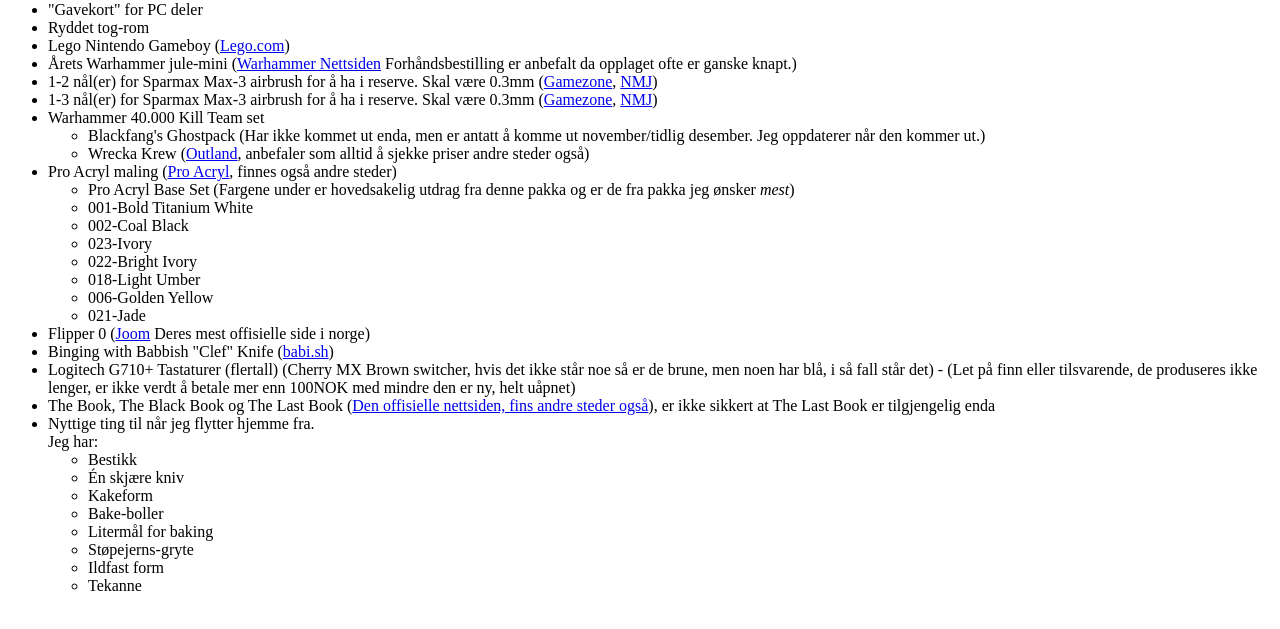
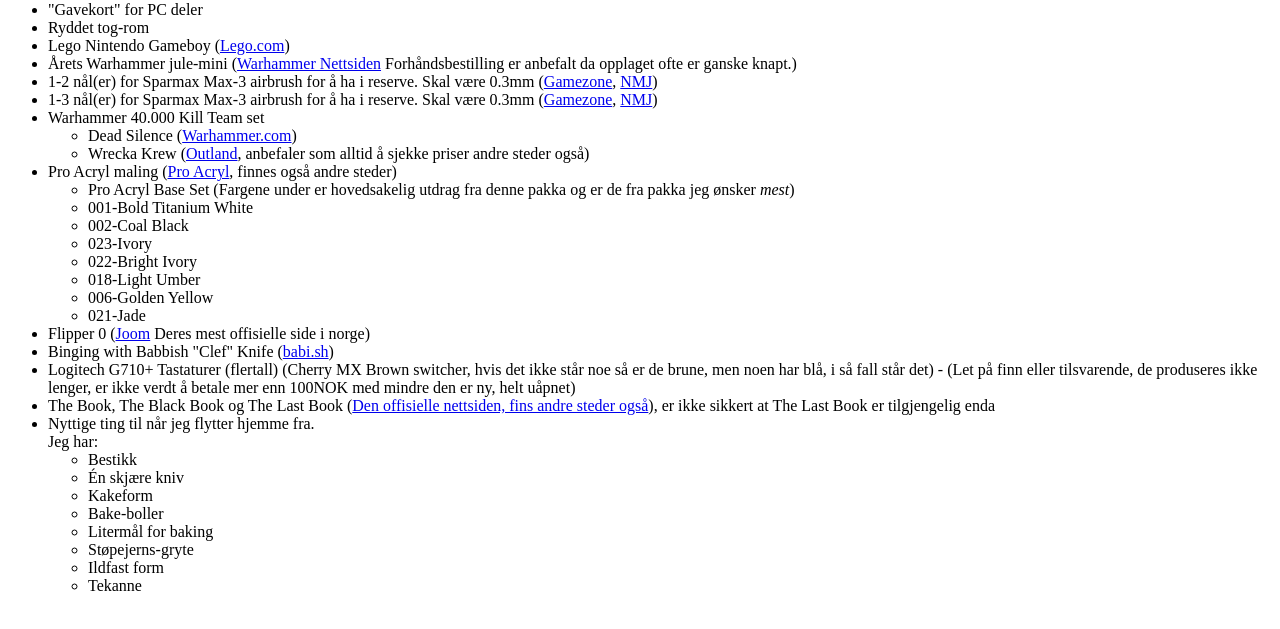
Before and after one commit to seedback/alexander-onskeliste, a plain HTML site: page index.html in a window 1280 px wide. Shown: the part 79-708 px from the top of the page. Drawn offline with Linux system fonts and the light colour scheme.

Commit message:
Update 2025.11.13

```diff
--- a/index.html
+++ b/index.html
@@ -31,7 +31,7 @@
       Warhammer 40.000 Kill Team set
       <ul>
         <li>
-          Blackfang's Ghostpack (Har ikke kommet ut enda, men er antatt å komme ut november/tidlig desember. Jeg oppdaterer når den kommer ut.)
+          Dead Silence (<a href="https://www.warhammer.com/en-GB/shop/kill-team-dead-silence-2025-eng?queryID=6d17ab8b374024744d777c0a1d2cee4f">Warhammer.com</a>)
         </li>
         <li>
           Wrecka Krew (<a href="https://www.outland.no/p-kill-team-wrecka-crew-warhammer-40000-kill-team-5011921225712?gad_source=1&gad_campaignid=22398310503&gbraid=0AAAAADhoZ_FZ_j_O7MiftjqAWsU-fZaZ5&gclid=Cj0KCQjwsPzHBhDCARIsALlWNG3Eci2IH0GdMlM5TdCCSAs_nj_ZdOiyE30uhdIucby8loa2PPwA54oaAuubEALw_wcB">Outland</a>, anbefaler som alltid å sjekke priser andre steder også)
```
